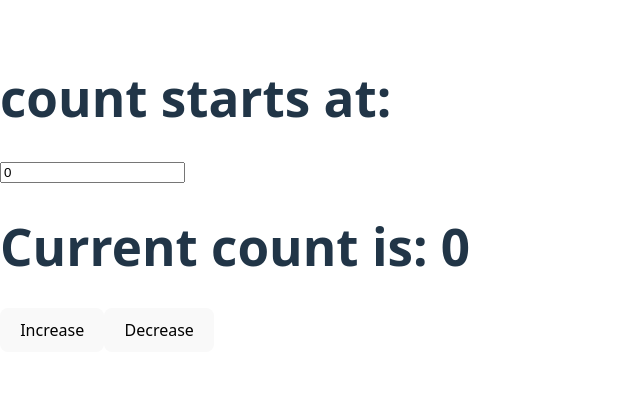
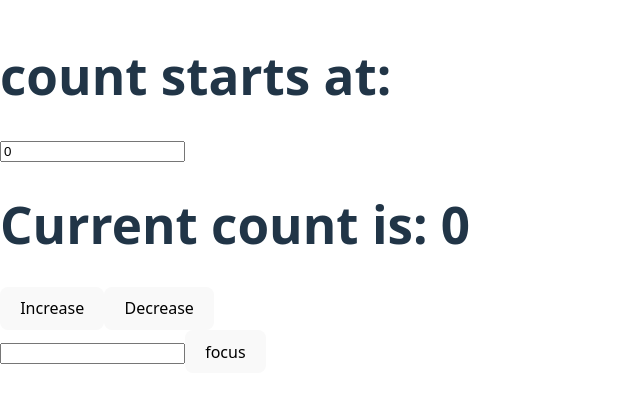
Before and after one commit to wisdom6715/interview-prep, a React (Vite) app: page / in a window 1280 px wide. Shown: the part 207-610 px from the top of the page, without its empty margins (0-640 px from the left). Built offline with nearby package versions, Linux system fonts and the light colour scheme.

Commit message:
useRef types

```diff
--- a/src/App.tsx
+++ b/src/App.tsx
@@ -1,16 +1,11 @@
 import { useState } from "react"
 import React from "react"
-
+import ButtonComponent from "./components/buttons"
+import PracticeUseRef from "./components/PracticeRef"
 function App() {
   const [counter, setCounter] = useState<number>(0)
   const [start, setCountStart] = useState<number>(0)
-  const increaseFunction = () =>{
-    setCounter(counter + 1)
-  }
 
-  const decreaseFunction = () =>{
-    setCounter(counter - 1)
-  }
   const handleStartCounter = (e: React.ChangeEvent<HTMLInputElement>)=>{
     e.preventDefault()
     const value = Number(e.target.value)
@@ -25,9 +20,10 @@ function App() {
       </form>
       <h1>Current count is: {counter}</h1>
 
+      <ButtonComponent setCounter={setCounter} counter={counter}/>
+
       <div>
-        <button onClick={()=> increaseFunction()}>Increase</button>
-        <button onClick={()=> decreaseFunction()}>Decrease</button>
+        <PracticeUseRef />
       </div>
     </div>
   )
--- /dev/null
+++ b/src/components/Buttons.tsx
@@ -0,0 +1,24 @@
+import React from "react";
+
+type counterType ={
+    counter: number;
+    setCounter: React.Dispatch<React.SetStateAction<number>>
+}
+const  ButtonComponent: React.FC<counterType> =({counter, setCounter}) =>{
+
+    const increaseFunction = () =>{
+        setCounter(counter + 1)
+    }
+
+    const decreaseFunction = () =>{
+        setCounter(counter - 1)
+    }
+    return(
+        <div>
+            <button onClick={()=> increaseFunction()}>Increase</button>
+            <button onClick={()=> decreaseFunction()}>Decrease</button>
+        </div>
+    )
+}
+
+export default ButtonComponent
--- /dev/null
+++ b/src/components/PracticeRef.tsx
@@ -0,0 +1,16 @@
+import {useRef} from "react"
+
+const PracticeUseRef = () =>{
+    const focusRef = useRef<HTMLInputElement>(null)
+    const focusInput = ()=>[
+        focusRef?.current?.focus()
+    ]
+    return(
+        <div>
+            <input type="text" ref={focusRef} />
+            <button onClick={focusInput}>focus</button>
+        </div>
+    )
+}
+
+export default PracticeUseRef
```
